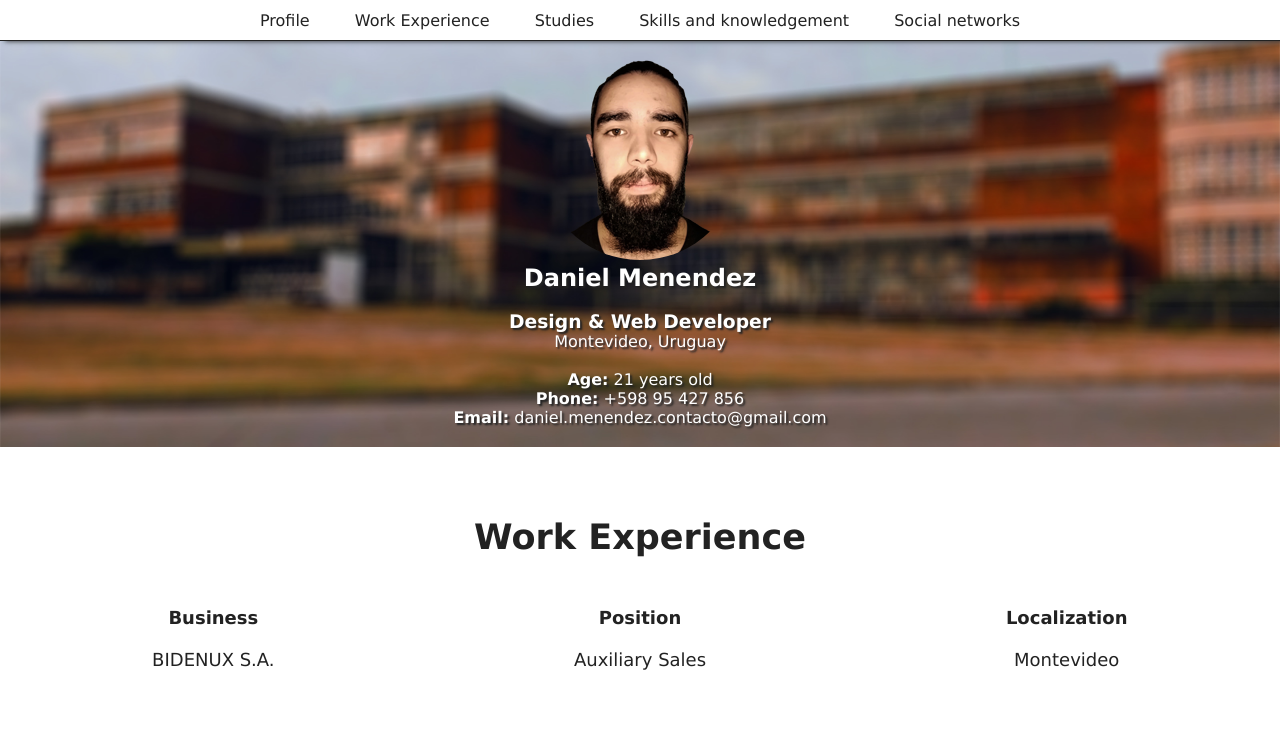
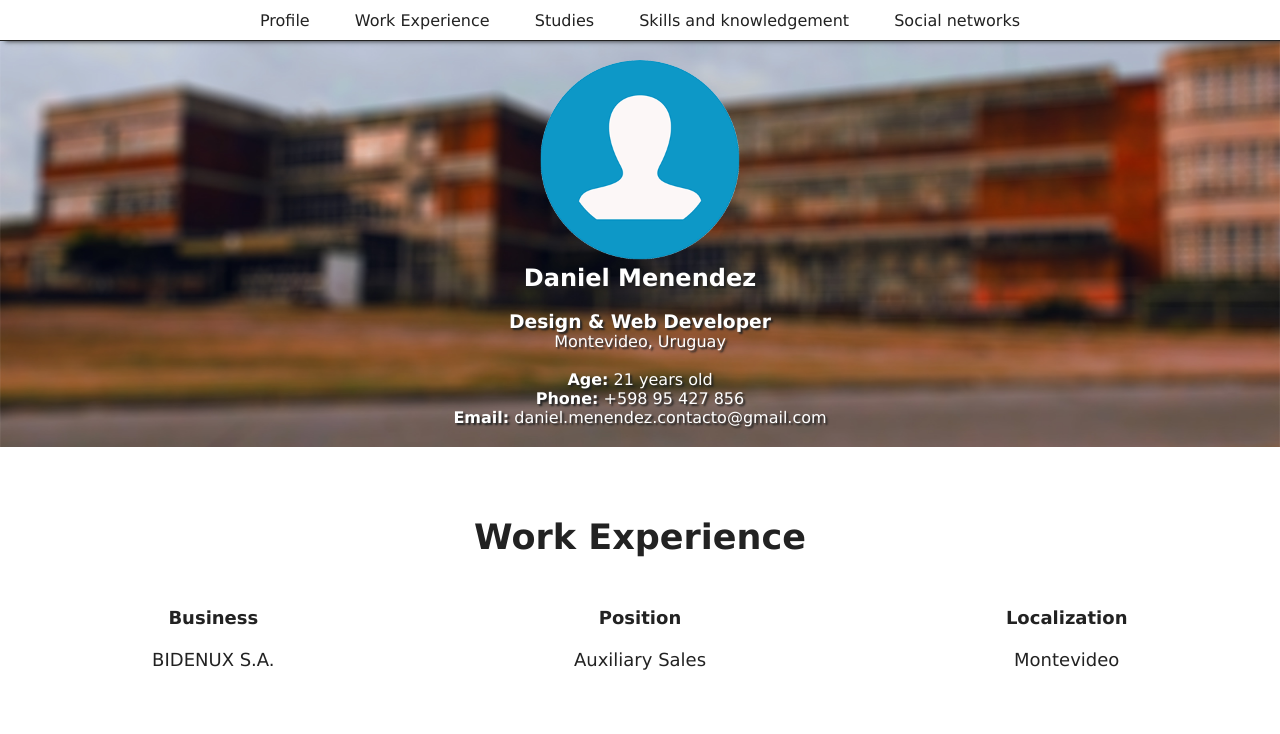
Before and after one commit to DanielMenendez24/Mi-CV, a plain HTML site: page index.html in a window 1280 px wide. Shown: the top 734 px of the page. Drawn offline with Linux system fonts and the light colour scheme.

Commit message:
miCV_v3.1.3

```diff
--- a/index.html
+++ b/index.html
@@ -24,9 +24,7 @@
     <section class="info">
         <center>
             <div class="cv">
-                <img src="img/cv2.png" alt="My CV" height="200px" width="200" class="imgP">
-                <!-- <img src="https://scontent.fmvd3-1.fna.fbcdn.net/v/t1.0-9/107365435_156980246037848_5136626493931424460_n.jpg?_nc_cat=104&_nc_sid=85a577&_nc_ohc=JhWGSn1Jij0AX-OmTsd&_nc_ht=scontent.fmvd3-1.fna&oh=6fe847ffaaf43c465f115286f9f52bd4&oe=5F4B8ED7" alt="My CV"
-                    height="200px" width="200" class="imgP"> -->
+                <img src="img/cv.png" alt="My CV" height="200px" width="200" class="imgP">
             </div>
             <h1>Daniel Menendez</h1>
             <br>
```
